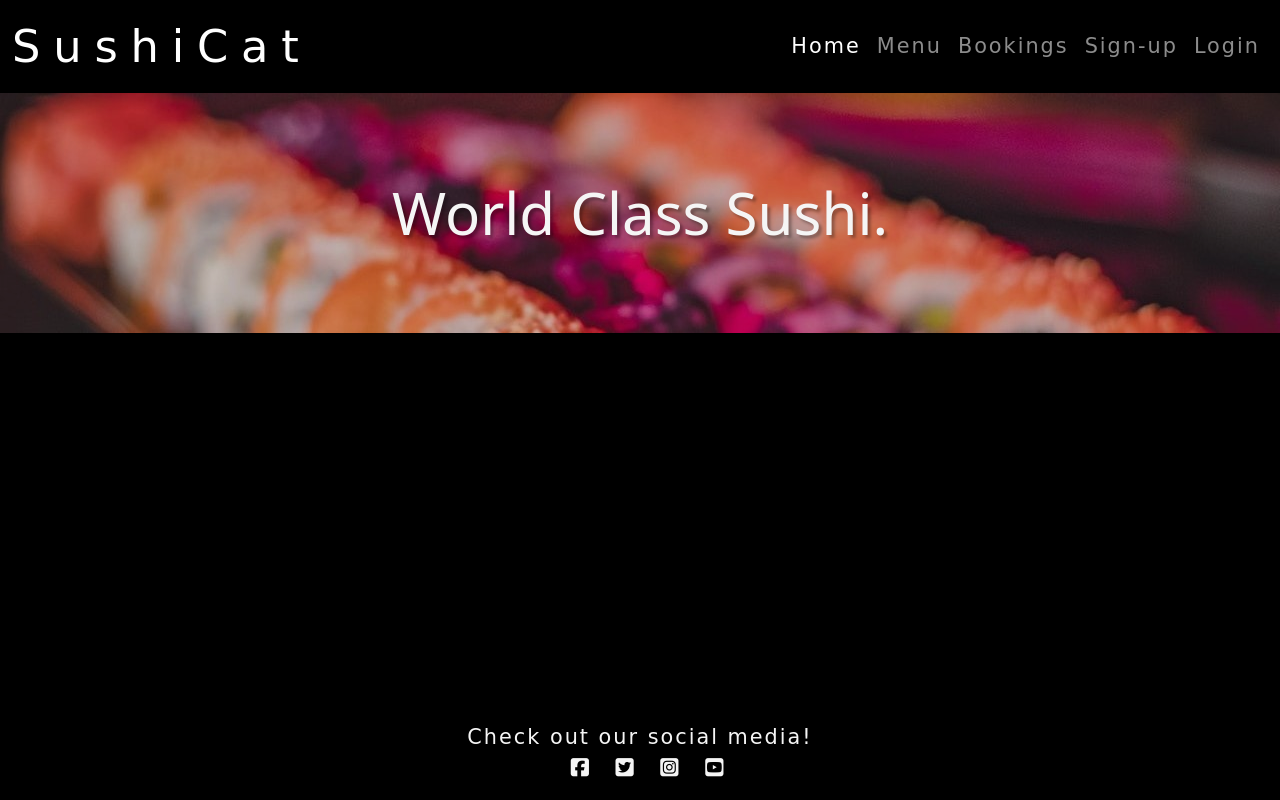
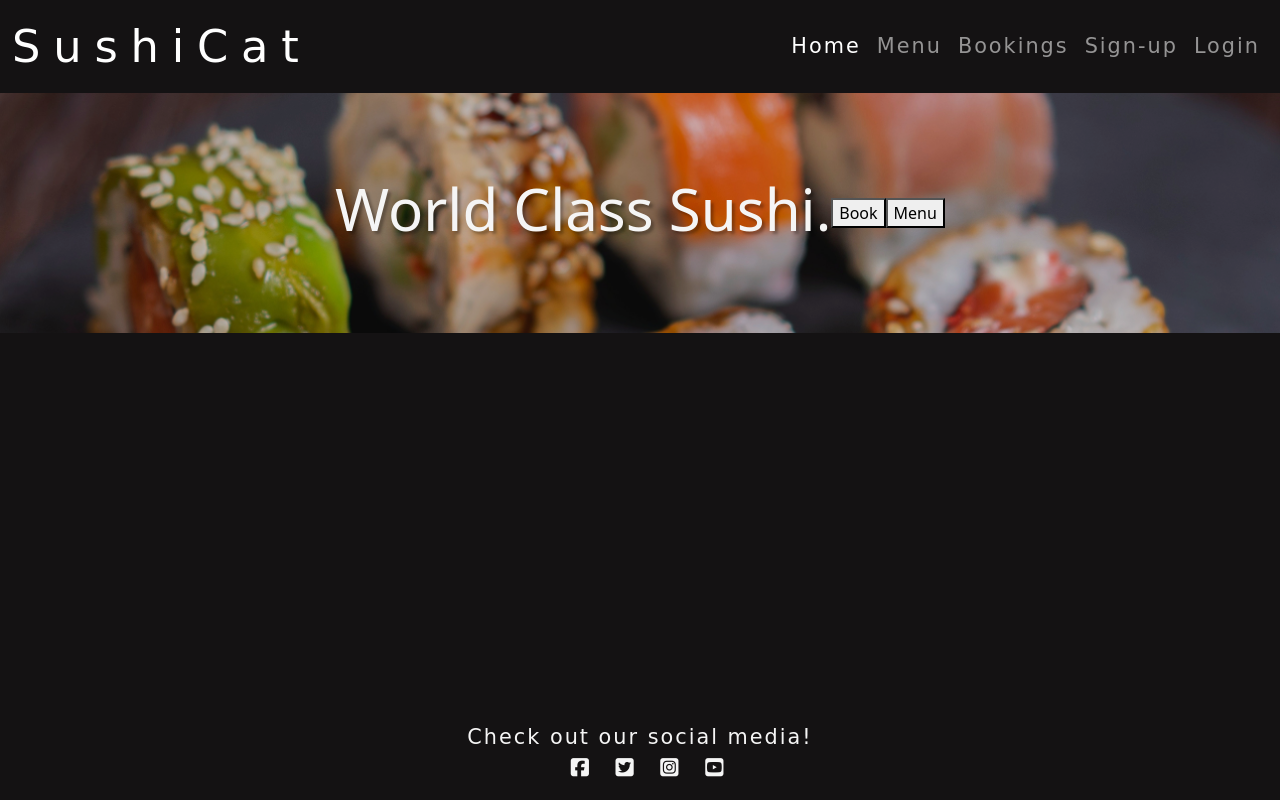
Before and after one commit to MadeleineWalder/SushiCat, a Django app: page / in a window 1280 px wide. Run offline with Django 3.2, Linux system fonts and the light colour scheme; some libraries are stand-ins or nearby versions; some web fonts are replaced.

Commit message:
Change bakground image and colour theme

```diff
--- a/restaurant/templates/restaurant/restaurant_bookings.html
+++ b/restaurant/templates/restaurant/restaurant_bookings.html
@@ -5,7 +5,12 @@
 <div class="masthead">
     <div class="color-overlay d-flex justify-content-center align-items-center">
         <h1>World Class Sushi.</h1>
-
+        <a href="{% url 'view_booking' %}">
+            <button>Book</button>
+        </a>
+        <a href="{% url 'menu' %}">
+            <button>Menu</button>
+        </a>
     </div>
 </div>
 
--- a/static/css/style.css
+++ b/static/css/style.css
@@ -1,7 +1,7 @@
 /* Navbar */
 
 .navbar {
-    background-color: black;
+    background-color: #141213;
     font-family: 'Shadows Into Light Two', cursive, sans-serif;
 }
 
@@ -21,13 +21,13 @@
 }
 
 body {
-    background-color: black !important;
+    background-color: #141213 !important;
 }
 
 /* Hero Image */
 
 .masthead {
-    background-image: url(/static/images/sushi1medium2.jpg);
+    background-image: url(/static/images/sushi2.1.jpg);
     background-size: cover;
     min-height: 80vh;
     position: relative;
@@ -37,7 +37,6 @@ body {
 
 h1 {
     font-size: 4rem !important;
-    margin-bottom: 0 !important;
 }
 
 .color-overlay {
@@ -55,6 +54,10 @@ h1 {
 }
 
 /* Sign In Page */
+
+.login-to-book {
+    text-align: center;
+}
 
 .sign-in-form {
     color: whitesmoke;
@@ -84,7 +87,7 @@ h1 {
 /* Footer */
 
 footer {
-    background-color: black;
+    background-color: #141213;
     color: whitesmoke;
     height: auto;
     font-family: 'Shadows Into Light Two', cursive, sans-serif;
```
Also changed, not shown: restaurant/templates/restaurant/view_booking.html (+5 -3 lines), static/images/sushi1medium.jpg (deleted), static/images/sushi1medium2.jpg (deleted), static/images/sushi2.1.jpg (added).
